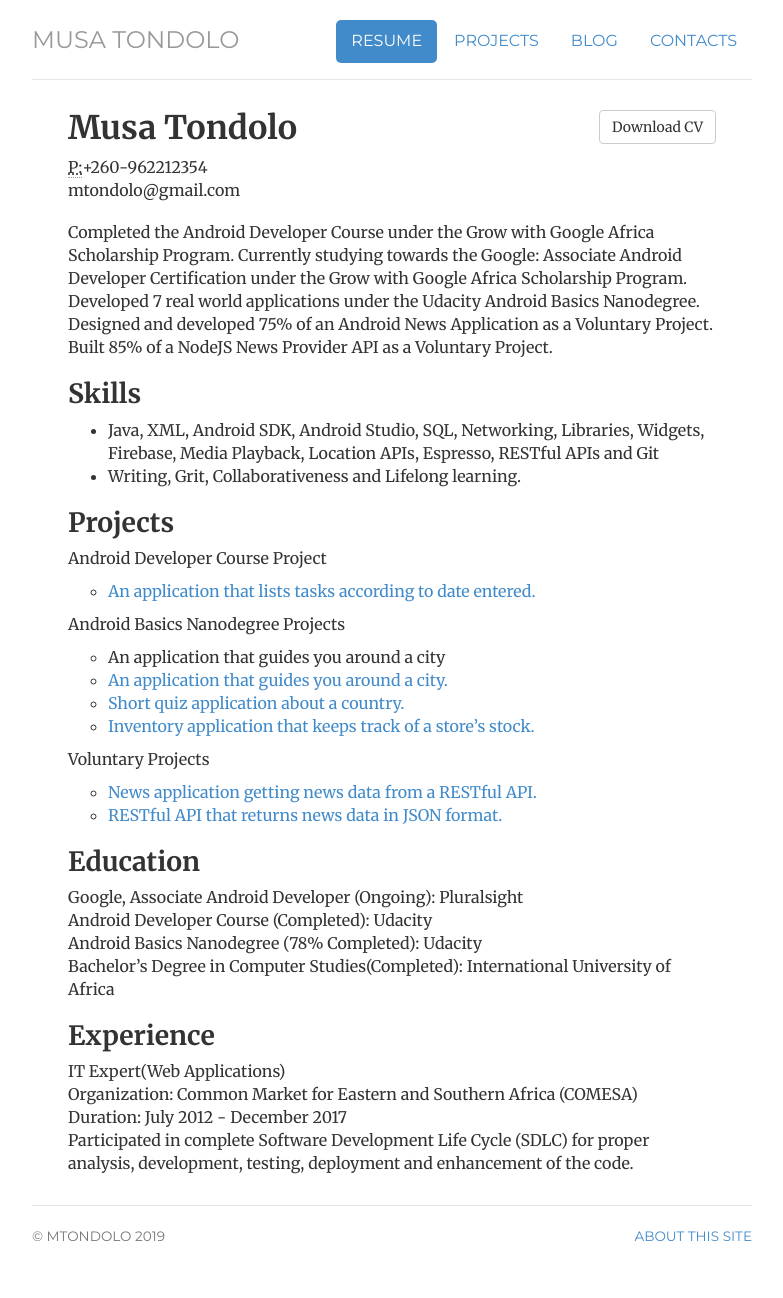
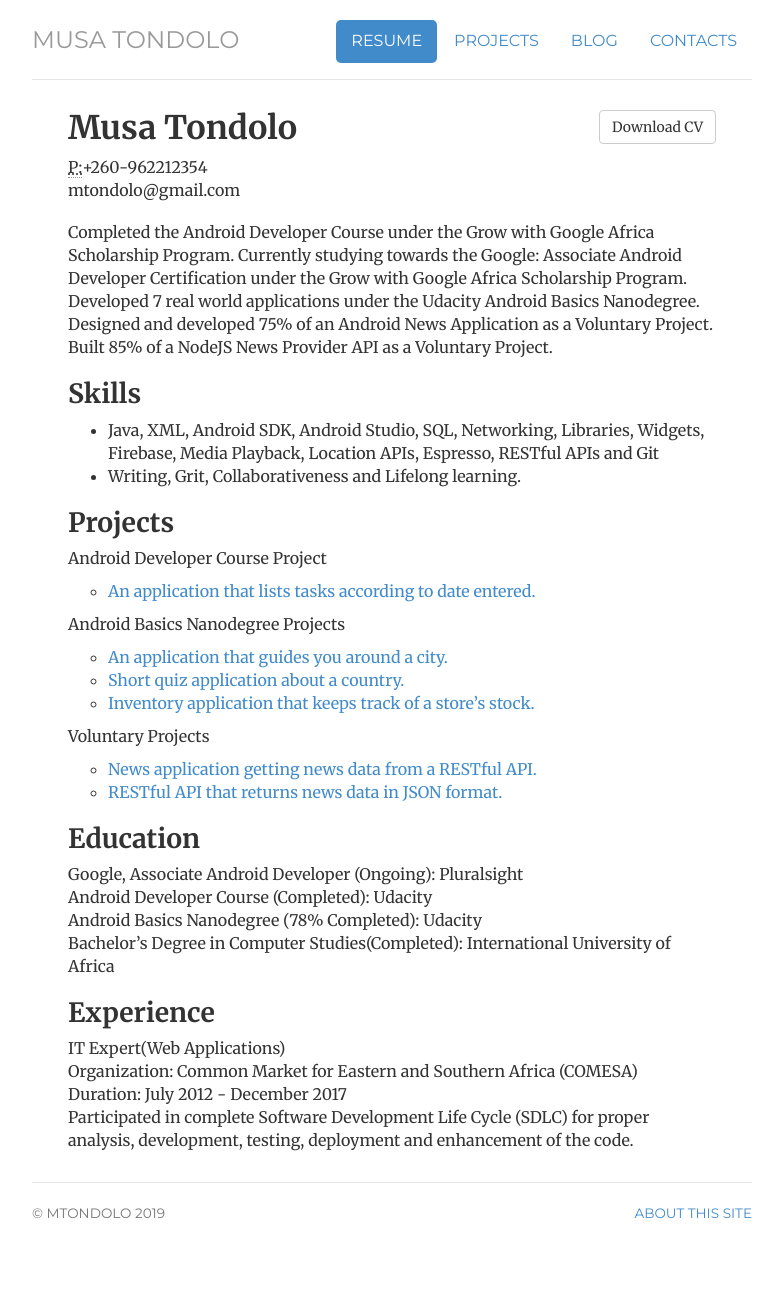
Before and after one commit to mtondolo/mtondolo.github.io, a Jekyll site: the page built from cv/index.html, in a window 1280 px wide. Shown: the whole page, without its empty margins (248-1031 px from the left). Built offline with Jekyll 4.4.1, drawn with Linux system fonts in a browser that asks for light colours; after the commit the page ends 1275 px from its top, so only the background shows below that.

Commit message:
Update index.html

```diff
--- a/cv/index.html
+++ b/cv/index.html
@@ -40,7 +40,6 @@ description: Current Resume for Musa Tondolo, an Android Developer supplimented
 				<li>Android Basics Nanodegree Projects</li>
 					<p>
 					<ul>
-					<li>An application that guides you around a city</li>
 					<li><a href="https://github.com/mtondolo/LusakaTourGuide">An application that guides you around a city.</a></li>
 					<li><a href="https://github.com/mtondolo/ZambiaQuiz">Short quiz application about a country.</a></li>
 					<li><a href="https://github.com/mtondolo/BookVillage">Inventory application  that keeps track of a store’s stock.</a></li>
```
